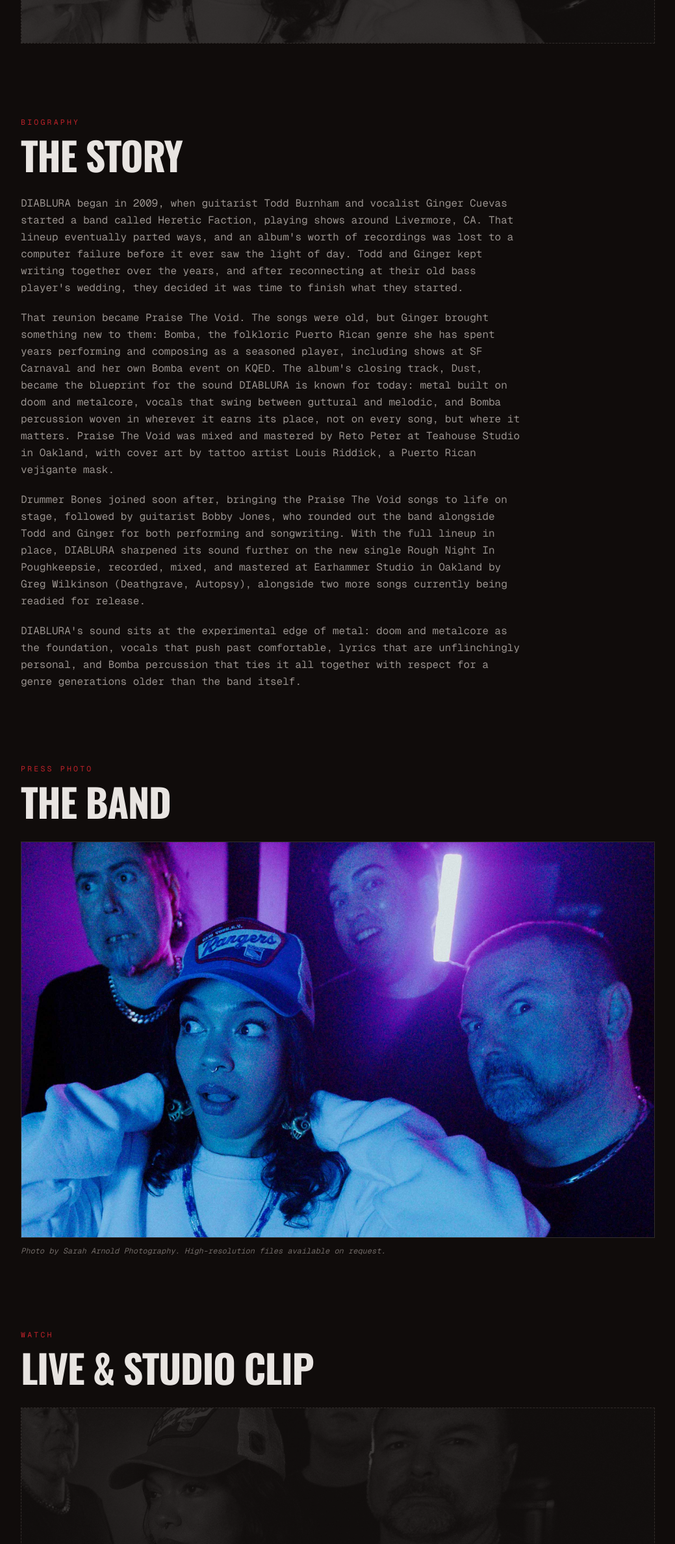
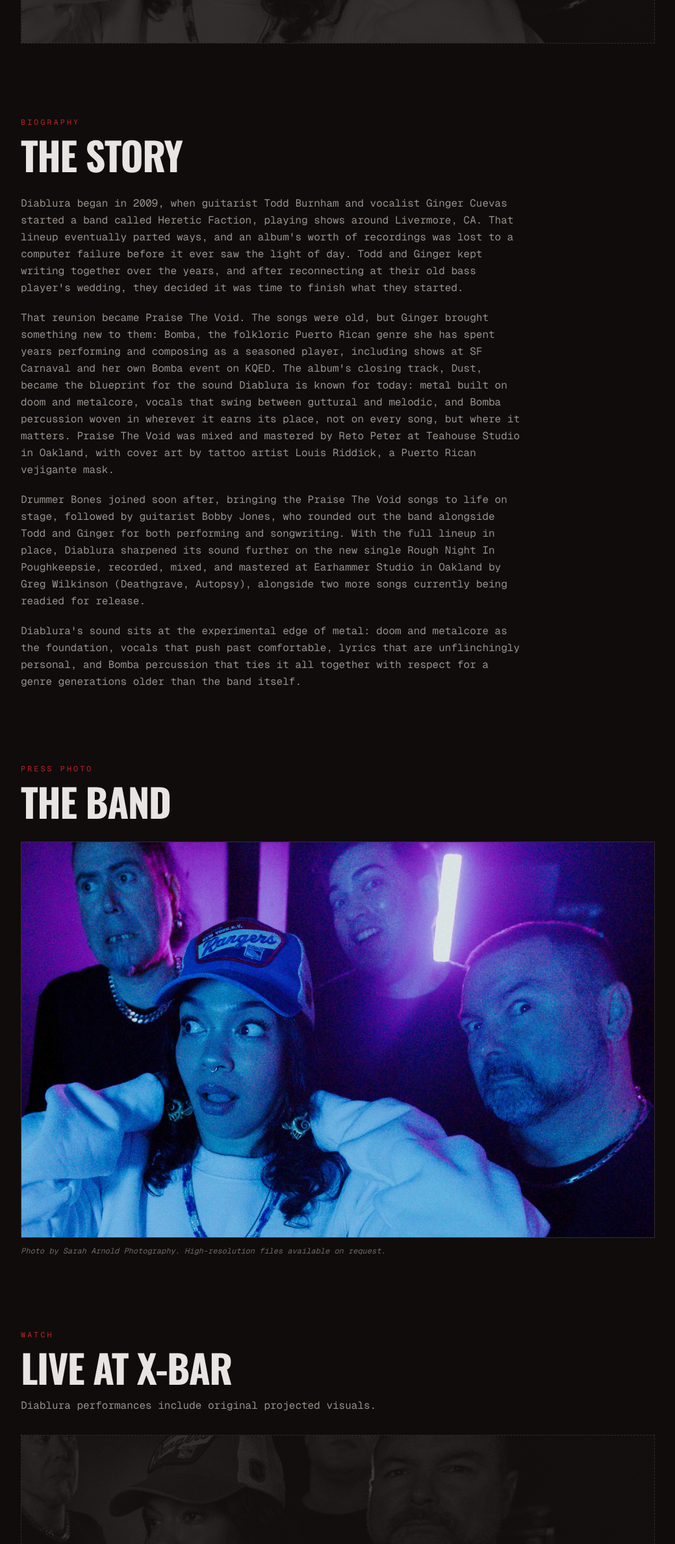
Before and after one commit to gcuevas82/diablura-site, a Next.js app: page /press in a window 1280 px wide. Shown: the part 833-3209 px from the top of the page at 65% size, without its empty margins (120-1159 px from the left). Built offline with nearby package versions, Linux system fonts and the light colour scheme.

Commit message:
feat: update press section with new live performance title and bio details
Co-authored-by: Ginger Cuevas <38574994+gcuevas82@users.noreply.github.com>

```diff
--- a/app/press/page.tsx
+++ b/app/press/page.tsx
@@ -113,7 +113,10 @@ export default function PressPage() {
 
         {/* 4. Second clip */}
         <section className="mt-20 md:mt-28">
-          <SectionHeading eyebrow="Watch" title="Live &amp; Studio Clip" />
+          <SectionHeading eyebrow="Watch" title="Live at X-Bar" />
+          <p className="mt-4 max-w-2xl text-base leading-relaxed text-muted-foreground">
+            Diablura performances include original projected visuals.
+          </p>
           <div className="mt-8">
             <PressVideo
               src={press.videos.clip.src}
--- a/lib/site.ts
+++ b/lib/site.ts
@@ -93,10 +93,10 @@ export const events: BandEvent[] = [
 export const press = {
   // Full-length bio. Each string is a paragraph.
   bio: [
-    "DIABLURA began in 2009, when guitarist Todd Burnham and vocalist Ginger Cuevas started a band called Heretic Faction, playing shows around Livermore, CA. That lineup eventually parted ways, and an album's worth of recordings was lost to a computer failure before it ever saw the light of day. Todd and Ginger kept writing together over the years, and after reconnecting at their old bass player's wedding, they decided it was time to finish what they started.",
-    "That reunion became Praise The Void. The songs were old, but Ginger brought something new to them: Bomba, the folkloric Puerto Rican genre she has spent years performing and composing as a seasoned player, including shows at SF Carnaval and her own Bomba event on KQED. The album's closing track, Dust, became the blueprint for the sound DIABLURA is known for today: metal built on doom and metalcore, vocals that swing between guttural and melodic, and Bomba percussion woven in wherever it earns its place, not on every song, but where it matters. Praise The Void was mixed and mastered by Reto Peter at Teahouse Studio in Oakland, with cover art by tattoo artist Louis Riddick, a Puerto Rican vejigante mask.",
-    "Drummer Bones joined soon after, bringing the Praise The Void songs to life on stage, followed by guitarist Bobby Jones, who rounded out the band alongside Todd and Ginger for both performing and songwriting. With the full lineup in place, DIABLURA sharpened its sound further on the new single Rough Night In Poughkeepsie, recorded, mixed, and mastered at Earhammer Studio in Oakland by Greg Wilkinson (Deathgrave, Autopsy), alongside two more songs currently being readied for release.",
-    "DIABLURA's sound sits at the experimental edge of metal: doom and metalcore as the foundation, vocals that push past comfortable, lyrics that are unflinchingly personal, and Bomba percussion that ties it all together with respect for a genre generations older than the band itself.",
+    "Diablura began in 2009, when guitarist Todd Burnham and vocalist Ginger Cuevas started a band called Heretic Faction, playing shows around Livermore, CA. That lineup eventually parted ways, and an album's worth of recordings was lost to a computer failure before it ever saw the light of day. Todd and Ginger kept writing together over the years, and after reconnecting at their old bass player's wedding, they decided it was time to finish what they started.",
+    "That reunion became Praise The Void. The songs were old, but Ginger brought something new to them: Bomba, the folkloric Puerto Rican genre she has spent years performing and composing as a seasoned player, including shows at SF Carnaval and her own Bomba event on KQED. The album's closing track, Dust, became the blueprint for the sound Diablura is known for today: metal built on doom and metalcore, vocals that swing between guttural and melodic, and Bomba percussion woven in wherever it earns its place, not on every song, but where it matters. Praise The Void was mixed and mastered by Reto Peter at Teahouse Studio in Oakland, with cover art by tattoo artist Louis Riddick, a Puerto Rican vejigante mask.",
+    "Drummer Bones joined soon after, bringing the Praise The Void songs to life on stage, followed by guitarist Bobby Jones, who rounded out the band alongside Todd and Ginger for both performing and songwriting. With the full lineup in place, Diablura sharpened its sound further on the new single Rough Night In Poughkeepsie, recorded, mixed, and mastered at Earhammer Studio in Oakland by Greg Wilkinson (Deathgrave, Autopsy), alongside two more songs currently being readied for release.",
+    "Diablura's sound sits at the experimental edge of metal: doom and metalcore as the foundation, vocals that push past comfortable, lyrics that are unflinchingly personal, and Bomba percussion that ties it all together with respect for a genre generations older than the band itself.",
   ],
   bandPhoto: {
     src: "/press/band-photo.jpg",
```
